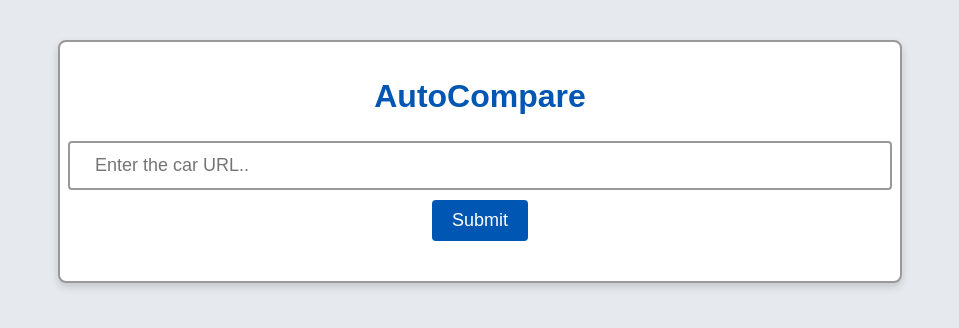
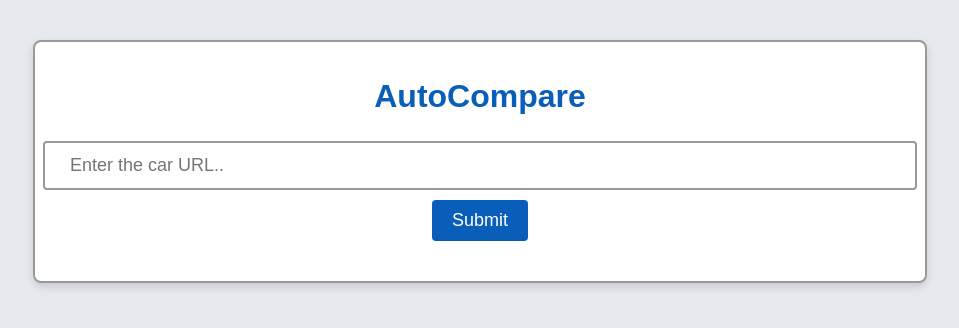
Before and after one commit to HassanatC/autocompare, a React (Vite) app in the folder autocompare_react/ac-react/: page / in a window 1280 px wide. Shown: the top 328 px of the page, without its empty margins (160-1119 px from the left). Built offline with nearby package versions, Linux system fonts and the light colour scheme.

Commit message:
scrape FB marketplace for link price and mileage

```diff
--- a/autocompare_react/ac-react/src/index.css
+++ b/autocompare_react/ac-react/src/index.css
@@ -1,6 +1,6 @@
 :root {
-  --primary-color: #0056b3;
-  --hover-color: #003f8a;
+  --primary-color: #095eb9;
+  --hover-color: #2e6cb9;
   --neutral-light: #ffffff;
   --neutral-dark: #f0f0f0;
   --border-color: #999;
@@ -31,9 +31,9 @@ h2 {
   margin: 40px auto;
   padding: 20px;
   border: 2px solid var(--border-color);
-  max-width: 800px;
+  max-width: 850px;
   border-radius: 8px;
-  box-shadow: 0 4px 8px rgba(0,0,0,0.15);
+  box-shadow: 0 4px 8px rgba(42, 42, 42, 0.15);
   background-color: var(--neutral-light);
 }
 
@@ -59,20 +59,16 @@ h2 {
   transition: transform 0.3s ease;
 }
 
-.scraped-car-img:hover {
-  transform: scale(1.05);
-}
-
 .url-form input {
-  width: calc(100% - 30px); /* Adjusted width to account for padding */
+  width: calc(100% - 30px);
   height: 45px;
   padding: 0 15px;
   margin: 10px 0;
   border: 2.5px solid var(--border-color);
   border-radius: 4px;
   font-size: 18px;
-  padding-left: 25px; /* New padding */
-  padding-right: 25px; /* New padding */
+  padding-left: 25px;
+  padding-right: 25px;
   transition: border-color 0.3s ease;
 }
 
@@ -114,7 +110,7 @@ h2 {
 }
 
 .motors-section {
-  background-color: var(--neutral-dark);
+  background-color: #f1f5fdb6;
   border: 1px solid var(--border-color);
 }
 
```
Also changed, not shown: 1 other file (tests, documents, lock files or other folders).
